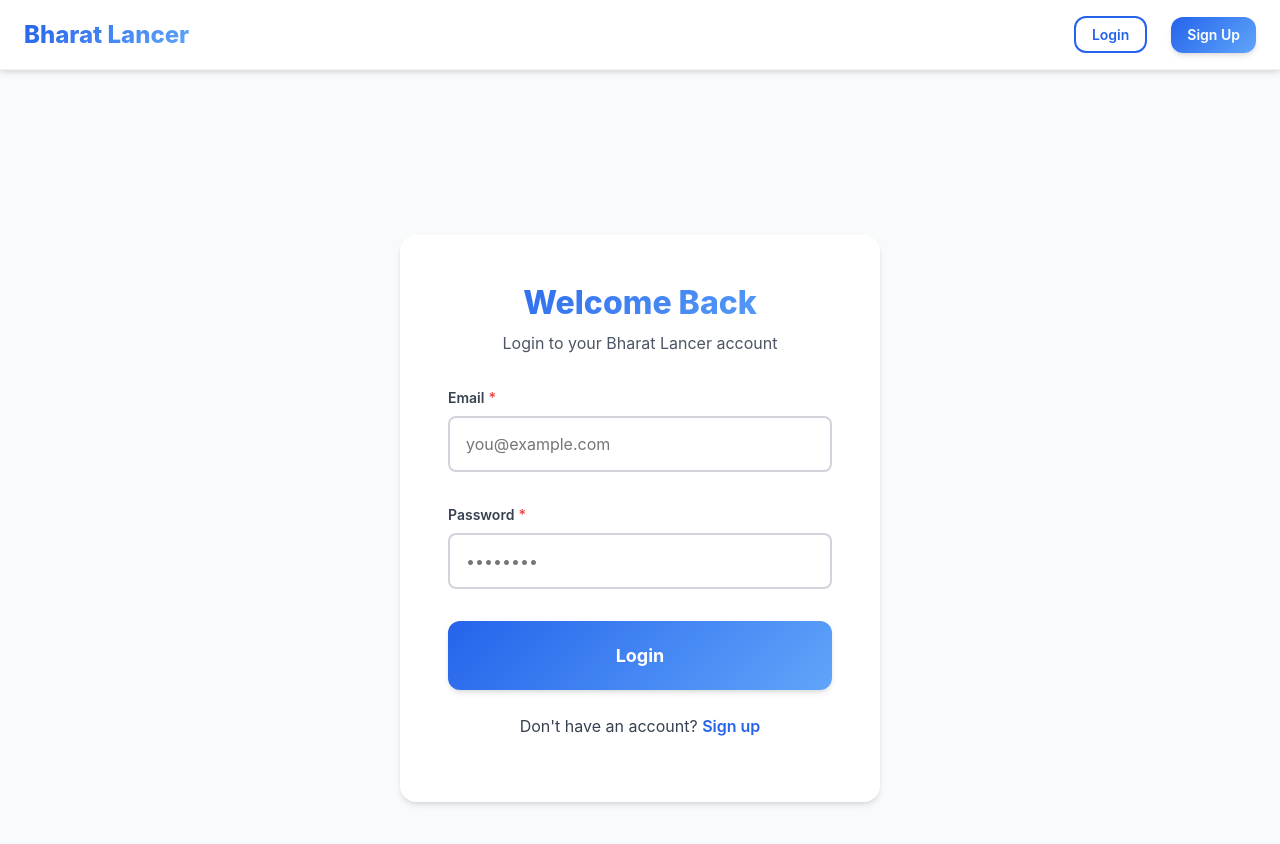
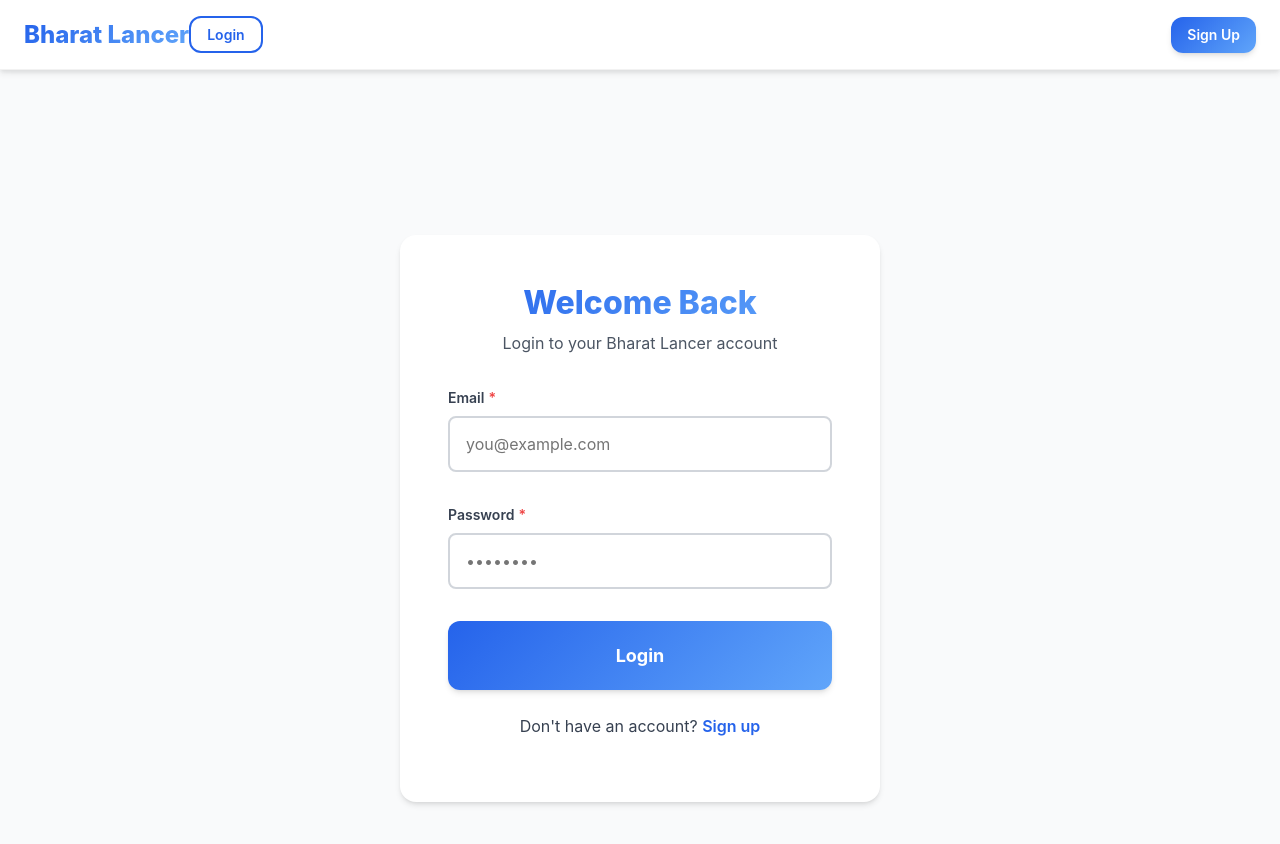
Before and after one commit to aragulkumar/bharat-lancer, a React app in the folder frontend/: page /login in a window 1280 px wide. Shown: the top 844 px of the page. Built offline with nearby package versions, Linux system fonts and the light colour scheme; the HTML template or start-up script is replaced by a standard one.

Commit message:
fix: application status update API and improve navbar spacing for equal distribution

```diff
--- a/frontend/src/components/Navbar.css
+++ b/frontend/src/components/Navbar.css
@@ -30,7 +30,11 @@
 .navbar-menu {
     display: flex;
     align-items: center;
+    justify-content: space-between;
     gap: var(--spacing-lg);
+    flex: 1;
+    max-width: 1200px;
+    margin: 0 auto;
 }
 
 .nav-link {
@@ -75,7 +79,8 @@
 .nav-links {
     display: flex;
     align-items: center;
-    gap: var(--spacing-sm);
+    gap: var(--spacing-md);
+    margin-right: var(--spacing-xl);
 }
 
 /* Notification Bell */
@@ -290,8 +295,9 @@
     position: relative;
     display: flex;
     align-items: center;
-    padding-left: var(--spacing-lg);
-    border-left: 1px solid var(--gray-200);
+    gap: var(--spacing-md);
+    padding-left: var(--spacing-xl);
+    border-left: 1px solid rgba(0, 0, 0, 0.1);
 }
 
 .user-button {
```
